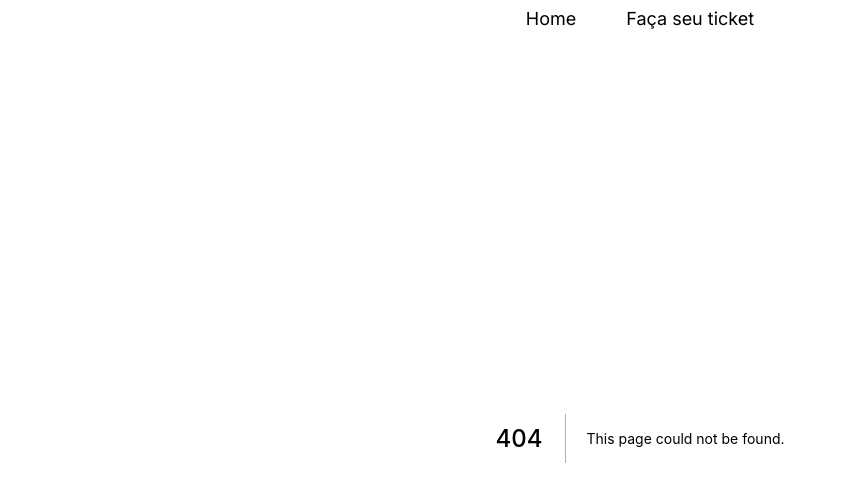
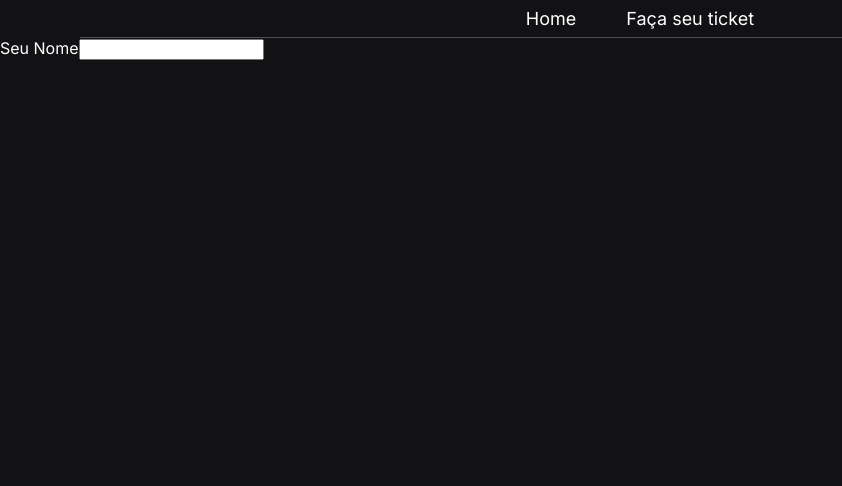
Before and after one commit to StormBreak5/ticket-sender-frontend, a Next.js app: page /Tickets in a window 1280 px wide. Before the commit this address had no page. Shown: the top 486 px of the page, without its empty margins (0-842 px from the left). Built offline with nearby package versions, Linux system fonts and the light colour scheme.

Commit message:
WIP: Tickets page

```diff
--- /dev/null
+++ b/pages/Tickets/index.tsx
@@ -0,0 +1,17 @@
+import Head from 'next/head';
+import styles from './styles.module.scss';
+
+export default function Tickets() {
+    return (
+        <>
+            <Head>
+                <title>Contato</title>
+            </Head>
+
+            <form action="send-ticket">
+                <label htmlFor="name">Seu Nome</label>
+                <input type="text" name='name' required/>
+            </form>
+        </>
+    )
+}
--- a/pages/components/Header/index.tsx
+++ b/pages/components/Header/index.tsx
@@ -8,7 +8,7 @@ export default function Header() {
                 <Link href='/'>
                     <a>Home</a>
                 </Link>
-                <Link href='#'>
+                <Link href='/Tickets'>
                     <a>Faça seu ticket</a>
                 </Link>
             </nav>
```
Also changed, not shown: pages/Tickets/styles.module.scss (added).
